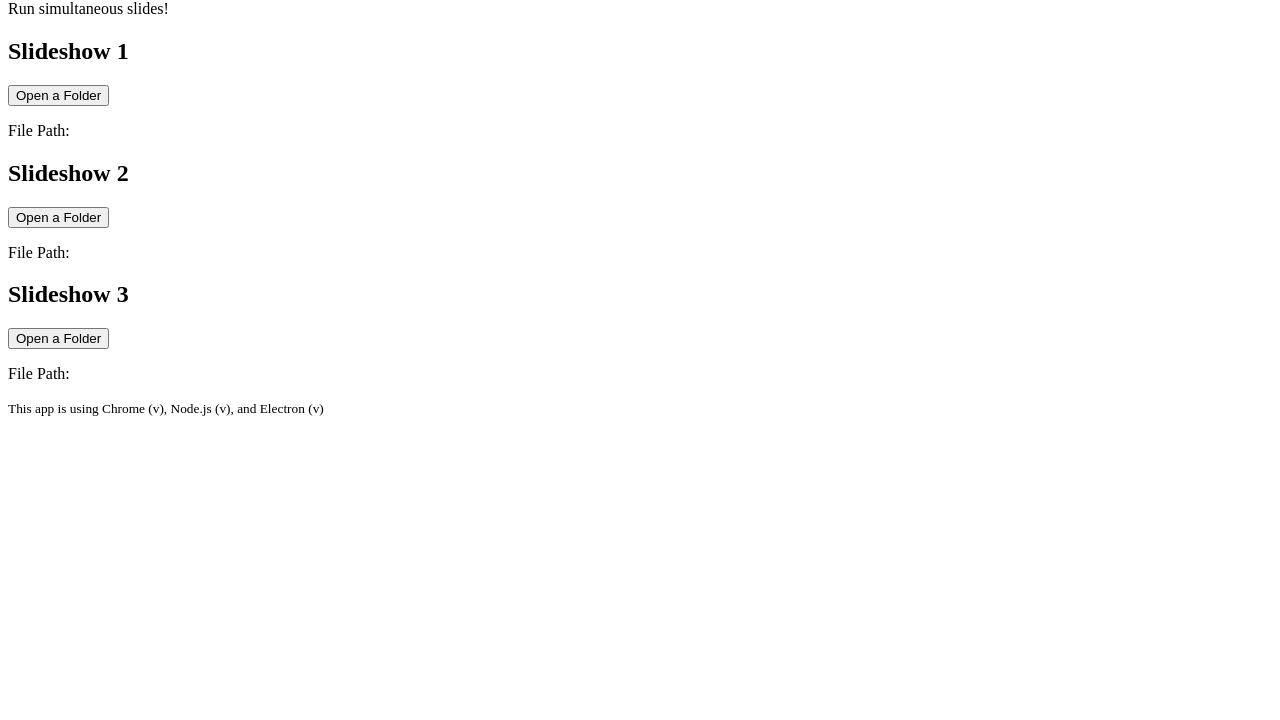
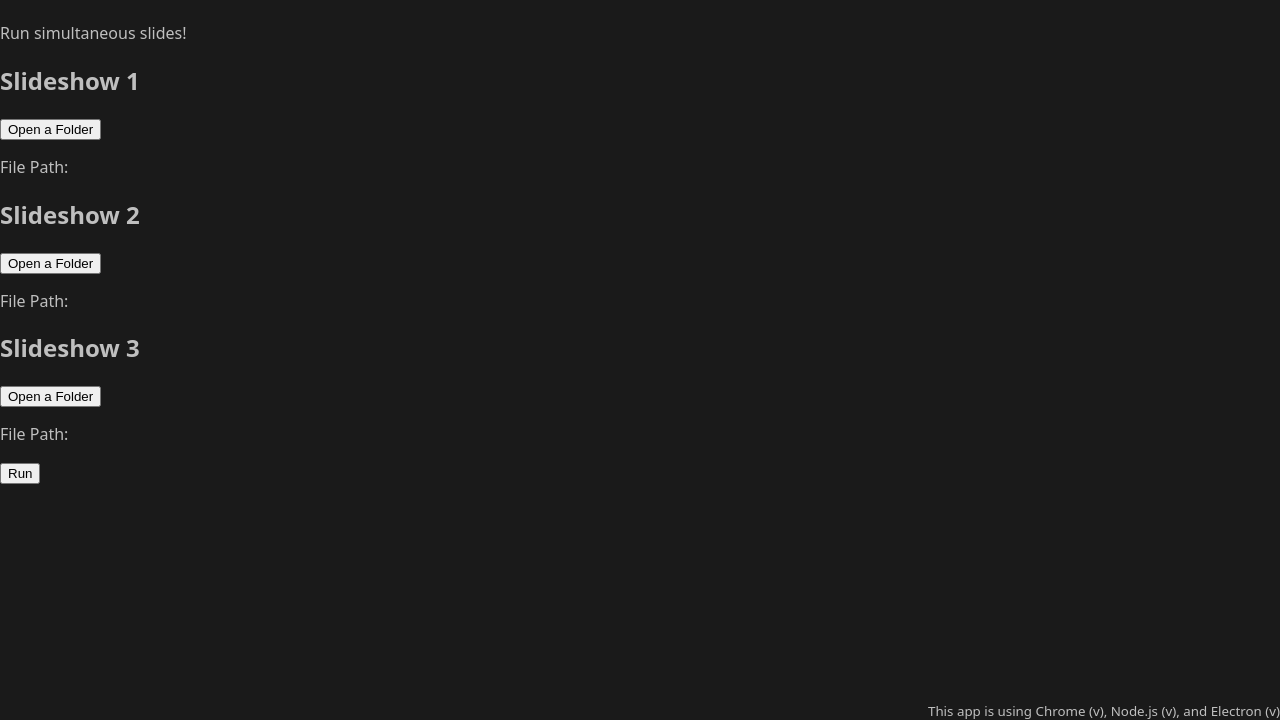
Before and after one commit to Yearnsmith/prim, an Electron app: page index.html in a window 1280 px wide. Shown: the part 80-800 px from the top of the page. Drawn offline with Linux system fonts and the light colour scheme; no server answers.

Commit message:
implement css and layout

```diff
--- /dev/null
+++ b/index.css
@@ -0,0 +1,34 @@
+html {
+  background-color: hsl(0 0 10 / 1);
+  color: hsl(0 0 75 / 1);
+  font-family: system-ui, -apple-system, BlinkMacSystemFont, 'Segoe UI', Roboto, Oxygen, Ubuntu, Cantarell, 'Open Sans', 'Helvetica Neue', sans-serif;
+
+  &, body {
+    padding: 0;
+    margin: 0;
+  }
+}
+
+body {
+  height: 100dvh;
+  display: grid;
+  grid-template-rows: auto 1fr minmax(max-content, 5dvh);
+
+  grid-template-columns: 1fr;
+}
+footer {
+  justify-self: right;
+  /* align-self: end; */
+  align-content: end;
+  justify-items: end;
+  height: 100%;
+  width: 100%;
+  /* text-align: right; */
+
+  #info {
+    display: block;
+    width: fit-content;
+    bottom: 0;
+
+  }
+}
--- a/index.html
+++ b/index.html
@@ -13,9 +13,14 @@
     content="default-src 'self'; script-src 'self'"
   />
   <title>Slider</title>
+  <link rel="stylesheet" href="index.css">
 </head>
 <body>
+  <header>
     <h1>Slider</h1>
+  </header>
+  <main>
+
       <p>
         Run simultaneous slides!
       </p>
@@ -37,9 +42,14 @@
         <p>File Path: <strong id="result_dirPathDisplay-3"></strong></p>
       </section>
 
+      <section>
+        <button>Run</button>
+      </section>
+  </main>
   <footer>
     <small id="info"></small>
   </footer>
+
   <script src="./renderer.js"></script>
 </body>
 </html>
```
Lines whose indentation alone changed are shown as unchanged.
